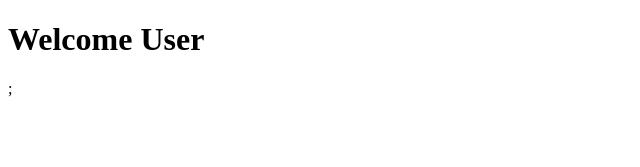
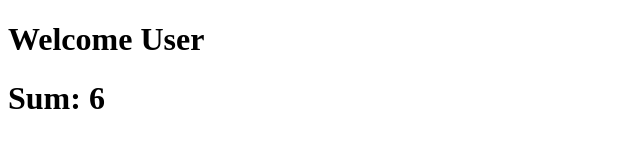
Before and after one commit to MarcoSpicuzza/Develhope-React, a React (Create React App) app in the folder exercises/: page / in a window 1280 px wide. Shown: the top 167 px of the page, without its empty margins (0-640 px from the left). Built offline with nearby package versions, Linux system fonts and the light colour scheme.

Commit message:
Function Components

```diff
--- a/exercises/src/App.js
+++ b/exercises/src/App.js
@@ -1,9 +1,11 @@
 import Welcome from "./Welcome";
+import Sum from "./Sum";
 
 const App = () => {
     return (
         <div>
-            <Welcome/>
+            <Welcome />
+            <Sum numbers={[1, 2, 3]}/>
         </div>
      );
 }
--- /dev/null
+++ b/exercises/src/Sum.js
@@ -0,0 +1,7 @@
+const Sum = ({numbers}) => {
+    return (
+        <h1>Sum: {numbers.reduce((prevNumber, nextNumber) => prevNumber + nextNumber)}</h1>
+     );
+}
+
+export default Sum;
--- a/exercises/src/Welcome.js
+++ b/exercises/src/Welcome.js
@@ -1,7 +1,7 @@
 const Welcome = (props) => {
     return (
         <div>
-            {props.name ? <h1>Welcome {this.props.name}</h1> : <h1>Welcome User</h1>};
+            {props.name ? <h1>Welcome {this.props.name}</h1> : <h1>Welcome User</h1>}
         </div>
      );
 }
```
